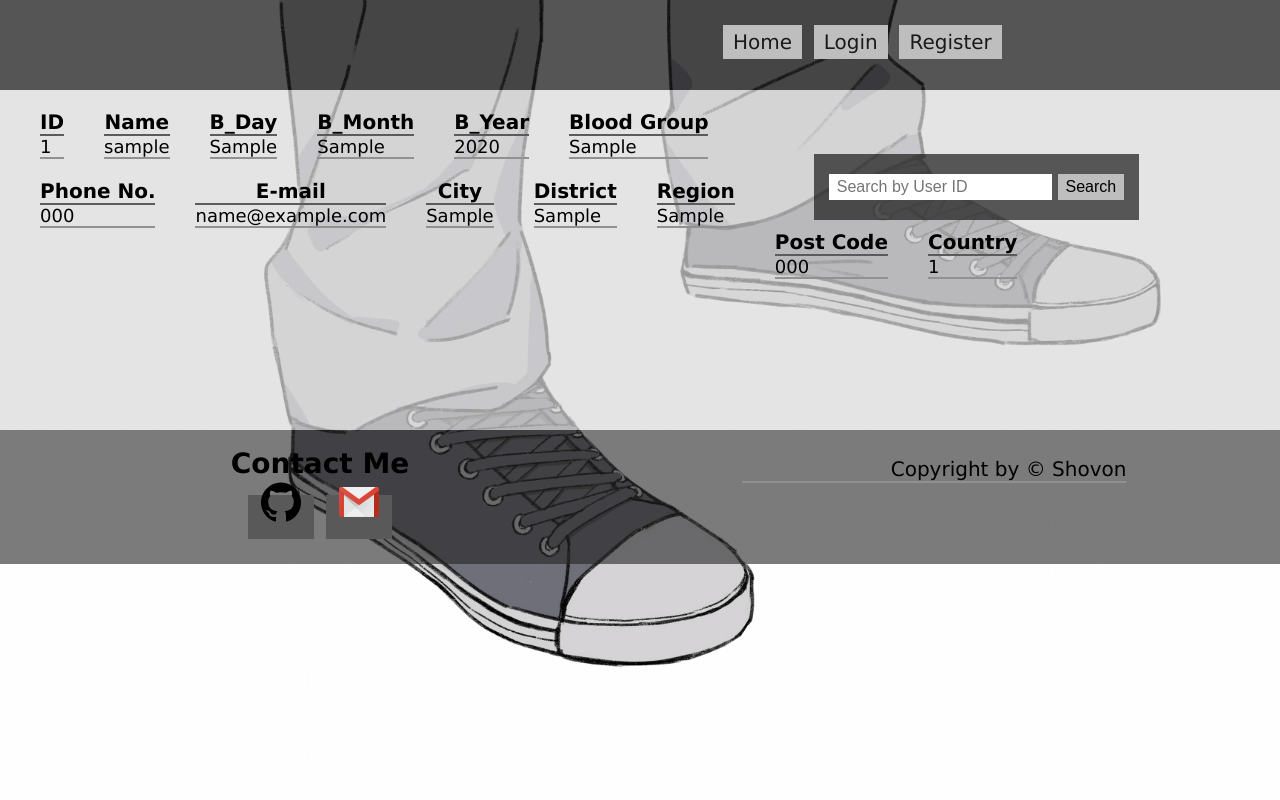
After one commit to itzShovon/Address-Book, a PHP site: page /Search.php?id=1 in a window 1280 px wide. The commit adds this page. Run offline with PHP 8.4, Linux system fonts and the light colour scheme; tables that the repository leaves empty or names only in its code hold one stand-in row (values such as "Sample post"); data that the repository does not hold is empty.

Commit message:
Add files via upload
Added search option. Fixed style issues. That's all...

```diff
--- a/Address Book/Data/DocumentStyle.css
+++ b/Address Book/Data/DocumentStyle.css
@@ -30,9 +30,7 @@ body {
 }
 
 .HeaderX{
-    width: 300px;
-/*    background-color: aqua;*/
-/*    height: 100px;*/
+    width: 400px;
     float: right;
     margin-right: 17%;
 }
--- /dev/null
+++ b/Address Book/Data/SearchStyle.css
@@ -0,0 +1,164 @@
+* {
+    padding: 0;
+    margin: 0;
+    border: 0;
+}
+
+html {
+    background: url(Background.jpg) no-repeat center center fixed;
+    -webkit-background-size: cover;
+    -moz-background-size: cover;
+    -o-background-size: cover;
+    background-size: cover;
+}
+
+body {
+    margin: 0 auto;
+    display: block;
+    font-family: Gadugi, Verdana;
+    text-align: center;
+    color: #ccffff;
+    color: black;
+    font-size: 18px;
+}
+
+.Header {
+    width: 100%;
+    padding: 30px 0;
+    padding-bottom: 60px;
+    background-color: rgba(13, 13, 13, 0.7);
+}
+
+.HeaderX{
+    width: 400px;
+    float: right;
+    margin-right: 17%;
+}
+
+.Middle{
+    width: 100%;
+}
+
+.MSearchBar{
+    clear: both;
+    float: right;
+    margin-top: 5%;
+    margin-right: 11%;
+    padding: 20px 15px;
+    background-color: rgba(26, 26, 26, 0.7);
+}
+
+.MSearchBar input{
+    font-size: 16px;
+    min-width: 200px;
+    padding: 4px 8px;
+}
+
+.MSearchBar button{
+    font-size: 16px;
+    padding: 4px 8px;
+    background-color: rgb(190, 190, 190);
+}
+
+.MSearchBar button:hover{
+    font-size: 16px;
+    padding: 4px 8px;
+    background-color: rgb(210, 210, 210);
+    border-bottom: 2px solid #009952;
+}
+
+.MSearchBar button:active{
+    font-size: 16px;
+    padding: 4px 8px;
+    background-color: rgb(166, 166, 166);
+    border-bottom: 2px solid #00ff00;
+}
+
+.MSResult{
+    width: auto;
+    height: 40%;
+    padding: 10px 20px;
+    background-color: rgba(217, 217, 217, 0.7);
+}
+
+.MSResult div{
+    float: left;
+    padding: 10px 20px;
+}
+
+h4{
+    width: 100%;
+    font-size: 20px;
+    border-bottom: 2px solid #5b5b5b;
+}
+
+p{
+    width: 100%;
+    font-size: 18px;
+    text-align: left;
+    border-bottom: 2px solid #919191;
+}
+
+a {
+    color: #1a1a1a;
+    font-size: 20px;
+    margin: 0 3px;
+    margin-bottom: 20px;
+    clear: both;
+    text-decoration: none;
+    background-color: rgb(190, 190, 190);
+    padding: 5px 10px;
+}
+
+a:hover {
+    color: #404040;
+    background-color: rgb(210, 210, 210);
+    border-bottom: 2px solid #009952;
+}
+
+a:active {
+    color: #0d0d0d;
+    background-color: rgb(166, 166, 166);
+    border-bottom: 2px solid #00ff00;
+}
+
+.Footer{
+    clear: both;
+    width: 100%;
+    height: 100px;
+    padding: 17px 0;
+    margin-bottom: 0px;
+    background-color: rgba(36, 36, 36, 0.6);
+}
+
+.FLeft{
+    width: 50%;
+    float: left;
+}
+
+.FLeft h3{
+    font-size: 28px;
+}
+
+.FLeft a{
+    background-color: #595959;
+    padding: 10px 8px;
+    width: 20%;
+}
+.FLeft a img{
+    height: 40px;
+    width: 40px;
+    margin: 2px 5px;
+}
+
+.FRight{
+    width: 30%;
+    margin-right: 12%;
+    padding: 10px 0;
+    float: right;
+}
+
+.FRight p{
+    font-size: 20px;
+    text-align: right;
+}
--- a/Address Book/DocumentConnection.php
+++ b/Address Book/DocumentConnection.php
@@ -1,6 +1,5 @@
 <?php
-    require_once 'config.php';
-
+    require 'config.php';
     try{
         $i=0;
         $statement1 = $db->prepare("SELECT user_address.user_city FROM user_address");
@@ -17,6 +16,7 @@
         echo $ex->getMessage();
     }
 
+    $user_ID = "";
     $user_ID = htmlspecialchars($_GET["id"]);
     $temp =  0;
 
@@ -26,5 +26,4 @@
     }
     if($temp == 0)
         header('Location: Default.php');
-
 ?>
--- a/Address Book/Login.php
+++ b/Address Book/Login.php
@@ -14,7 +14,7 @@
 
     <body>
         <div class="SIBody">
-            <form name="login_form" method="post" action="<?php echo htmlspecialchars($_SERVER["PHP_SELF"]);?>" enctype="multipart/form-data">
+            <form name="login_form" method="post" action="<?php echo htmlspecialchars($_SERVER[" PHP_SELF "]);?>" enctype="multipart/form-data">
                 <a href="Default.php">Back</a>
                 <a href="Login.php">Login</a>
                 <a href="Register.php">Register</a>
--- a/Address Book/LoginValidation.php
+++ b/Address Book/LoginValidation.php
@@ -1,5 +1,4 @@
 <?php
-
     try{
         include ("config.php");
 
@@ -17,8 +16,6 @@
                 echo "<script type='text/javascript'>alert('$error_message');</script>";
             }
             else{
-
-//                session_start();
                 $user_ID = "";
                 $user_password = "";
 
@@ -27,15 +24,12 @@
                 if(isset($_POST['user_password']))
                     $user_password = $_POST['user_password'];
 
-
-
                 $i=0;
                 $statement = $db->prepare("SELECT user_password FROM user_contact WHERE user_ID=$user_ID OR user_email=$user_ID");
                 $statement->execute();
                 $result = $statement->fetch();
                 foreach($result as $row){
                     if($user_password == $row){
-//                        header ('Location: Document.php');
                         header ('Location: Document.php?id='."$user_ID");
                     }
                     else
--- /dev/null
+++ b/Address Book/Search.php
@@ -0,0 +1,152 @@
+<?php include 'SearchConnection.php' ?>
+
+<!DOCTYPE html>
+<html>
+
+<head>
+    <title>Home Page...</title>
+    <link rel="icon" href="Data/Icon.png" type="image/png" sizes="16x16">
+    <link rel="stylesheet" type="text/css" href="Data/SearchStyle.css">
+</head>
+
+<body>
+    <div class="BodyX">
+        <div class="Body">
+            <div class="Header">
+                <div class="HeaderX">
+                    <a class="Menu" href="Default.php">Home</a>
+                    <a class="Menu" href="Login.php">Login</a>
+                    <a class="Menu" href="Register.php">Register</a>
+                </div>
+            </div>
+            <div class="Middle">
+                <div class="MSearchBar">
+                    <form name="search_form" method="post" action="<?php echo htmlspecialchars($_SERVER[" PHP_SELF "]);?>" enctype="multipart/form-data">
+                        <input class="user_ID" id="user_ID" name="user_ID" type="text" placeholder="Search by User ID">
+                        <button type="submit" name="user_submit">Search</button>
+                    </form>
+                </div>
+
+                <div class="MSResult">
+                    <div class="Info">
+                        <h4>ID</h4>
+                        <?php foreach($result1 as $row){ ?>
+                        <p>
+                            <?php echo $row->user_ID; ?>
+                        </p>
+                        <?php } ?>
+                    </div>
+                    <div class="Info">
+                        <h4>Name</h4>
+                        <?php foreach($result2 as $row){ ?>
+                        <p>
+                            <?php echo $row->user_name; ?>
+                        </p>
+                        <?php } ?>
+                    </div>
+                    <div class="Info">
+                        <h4>B_Day</h4>
+                        <?php foreach($result3 as $row){ ?>
+                        <p>
+                            <?php echo $row->user_birthday_day; ?>
+                        </p>
+                        <?php } ?>
+                    </div>
+                    <div class="Info">
+                        <h4>B_Month</h4>
+                        <?php foreach($result4 as $row){ ?>
+                        <p>
+                            <?php echo $row->user_birthday_month; ?>
+                        </p>
+                        <?php } ?>
+                    </div>
+                    <div class="Info">
+                        <h4>B_Year</h4>
+                        <?php foreach($result5 as $row){ ?>
+                        <p>
+                            <?php echo $row->user_birthday_year; ?>
+                        </p>
+                        <?php } ?>
+                    </div>
+                    <div class="Info">
+                        <h4>Blood Group</h4>
+                        <?php foreach($result6 as $row){ ?>
+                        <p>
+                            <?php echo $row->user_blood_group; ?>
+                        </p>
+                        <?php } ?>
+                    </div>
+                    <div class="Info">
+                        <h4>Phone No.</h4>
+                        <?php foreach($result7 as $row){ ?>
+                        <p>
+                            <?php echo $row->user_phone_no; ?>
+                        </p>
+                        <?php } ?>
+                    </div>
+                    <div class="Info">
+                        <h4>E-mail</h4>
+                        <?php foreach($result8 as $row){ ?>
+                        <p>
+                            <?php echo $row->user_email; ?>
+                        </p>
+                        <?php } ?>
+                    </div>
+                    <div class="Info">
+                        <h4>City</h4>
+                        <?php foreach($result9 as $row){ ?>
+                        <p>
+                            <?php echo $row->user_city; ?>
+                        </p>
+                        <?php } ?>
+                    </div>
+                    <div class="Info">
+                        <h4>District</h4>
+                        <?php foreach($result10 as $row){ ?>
+                        <p>
+                            <?php echo $row->user_district; ?>
+                        </p>
+                        <?php } ?>
+                    </div>
+                    <div class="Info">
+                        <h4>Region</h4>
+                        <?php foreach($result11 as $row){ ?>
+                        <p>
+                            <?php echo $row->user_region; ?>
+                        </p>
+                        <?php } ?>
+                    </div>
+                    <div class="Info">
+                        <h4>Post Code</h4>
+                        <?php foreach($result12 as $row){ ?>
+                        <p>
+                            <?php echo $row->user_post_code; ?>
+                        </p>
+                        <?php } ?>
+                    </div>
+                    <div class="Info">
+                        <h4>Country</h4>
+                        <?php foreach($result13 as $row){ ?>
+                        <p>
+                            <?php echo $row->user_country; ?>
+                        </p>
+                        <?php } ?>
+                    </div>
+                </div>
+
+            </div>
+            <div class="Footer">
+                <div class="FLeft">
+                    <h3>Contact Me</h3>
+                    <a href="http://github.com/itzShovon"><img src="Data/github.svg"></a>
+                    <a href="mailto:zahidul.cse14@gmail.com?Subject=Hello%20again" target="_top"><img src="Data/Gmail_Icon.png"></a>
+                </div>
+                <div class="FRight">
+                    <p>Copyright by &copy; Shovon</p>
+                </div>
+            </div>
+        </div>
+    </div>
+</body>
+
+</html>
--- /dev/null
+++ b/Address Book/SearchConnection.php
@@ -0,0 +1,66 @@
+<?php
+    require 'config.php';
+    try{
+        if(empty($_POST['user_ID'])){
+            $user_ID = htmlspecialchars($_GET["id"]);
+            $error_message = ("Give your ID");
+            echo "<script type='text/javascript'>alert('$error_message');</script>";
+        }
+        else{
+            $user_ID = $_POST['user_ID'];
+        }
+        $statement1 = $db->prepare("SELECT user_ID FROM user_info WHERE user_ID = $user_ID");
+        $statement1->execute();
+        $result1 = $statement1->fetchAll(PDO::FETCH_OBJ);
+
+        $statement2 = $db->prepare("SELECT user_name FROM user_info WHERE user_ID = $user_ID");
+        $statement2->execute();
+        $result2 = $statement2->fetchAll(PDO::FETCH_OBJ);
+
+        $statement3 = $db->prepare("SELECT user_birthday_day FROM user_info WHERE user_ID = $user_ID");
+        $statement3->execute();
+        $result3 = $statement3->fetchAll(PDO::FETCH_OBJ);
+
+        $statement4 = $db->prepare("SELECT user_birthday_month FROM user_info WHERE user_ID = $user_ID");
+        $statement4->execute();
+        $result4 = $statement4->fetchAll(PDO::FETCH_OBJ);
+
+        $statement5 = $db->prepare("SELECT user_birthday_year FROM user_info WHERE user_ID = $user_ID");
+        $statement5->execute();
+        $result5 = $statement5->fetchAll(PDO::FETCH_OBJ);
+
+        $statement6 = $db->prepare("SELECT user_blood_group FROM user_info WHERE user_ID = $user_ID");
+        $statement6->execute();
+        $result6 = $statement6->fetchAll(PDO::FETCH_OBJ);
+
+        $statement7 = $db->prepare("SELECT user_phone_no FROM user_contact WHERE user_ID = $user_ID");
+        $statement7->execute();
+        $result7 = $statement7->fetchAll(PDO::FETCH_OBJ);
+
+        $statement8 = $db->prepare("SELECT user_email FROM user_contact WHERE user_ID = $user_ID");
+        $statement8->execute();
+        $result8 = $statement8->fetchAll(PDO::FETCH_OBJ);
+
+        $statement9 = $db->prepare("SELECT user_city FROM user_address WHERE user_ID = $user_ID");
+        $statement9->execute();
+        $result9 = $statement9->fetchAll(PDO::FETCH_OBJ);
+
+        $statement10 = $db->prepare("SELECT user_district FROM user_address WHERE user_ID = $user_ID");
+        $statement10->execute();
+        $result10 = $statement10->fetchAll(PDO::FETCH_OBJ);
+
+        $statement11 = $db->prepare("SELECT user_region FROM user_address WHERE user_ID = $user_ID");
+        $statement11->execute();
+        $result11 = $statement11->fetchAll(PDO::FETCH_OBJ);
+
+        $statement12 = $db->prepare("SELECT user_post_code FROM user_address WHERE user_ID = $user_ID");
+        $statement12->execute();
+        $result12 = $statement12->fetchAll(PDO::FETCH_OBJ);
+
+        $statement13 = $db->prepare("SELECT user_country FROM user_address WHERE user_ID = $user_ID");
+        $statement13->execute();
+        $result13 = $statement13->fetchAll(PDO::FETCH_OBJ);
+    }catch (Exception $ex) {
+        echo $ex->getMessage();
+    }
+?>
--- a/Address Book/Update.php
+++ b/Address Book/Update.php
@@ -15,7 +15,7 @@
 
     <body>
         <script src="Data/Main.js"></script>
-        <form name="signup_form" method="post" action="<?php echo htmlspecialchars($_SERVER["PHP_SELF"]);?>" enctype="multipart/form-data">
+        <form name="signup_form" method="post" action="<?php echo htmlspecialchars($_SERVER[" PHP_SELF "]);?>" enctype="multipart/form-data">
             <div class="BodyX" id="BodyX">
                 <div class="Body" id="Body">
                     <div class="BOption">
```
Also changed, not shown: Address Book/Data/Style.css (+5 -7 lines), Address Book/Delete.php (+0 -7 lines), Address Book/Document.php (+16 -5 lines), Address Book/Register.php (+7 -52 lines), Address Book/RegistrationValidation.php (+0 -38 lines), Address Book/UpdateValidation.php (+0 -54 lines), Address Book/Default.php (line endings or trailing spaces).
